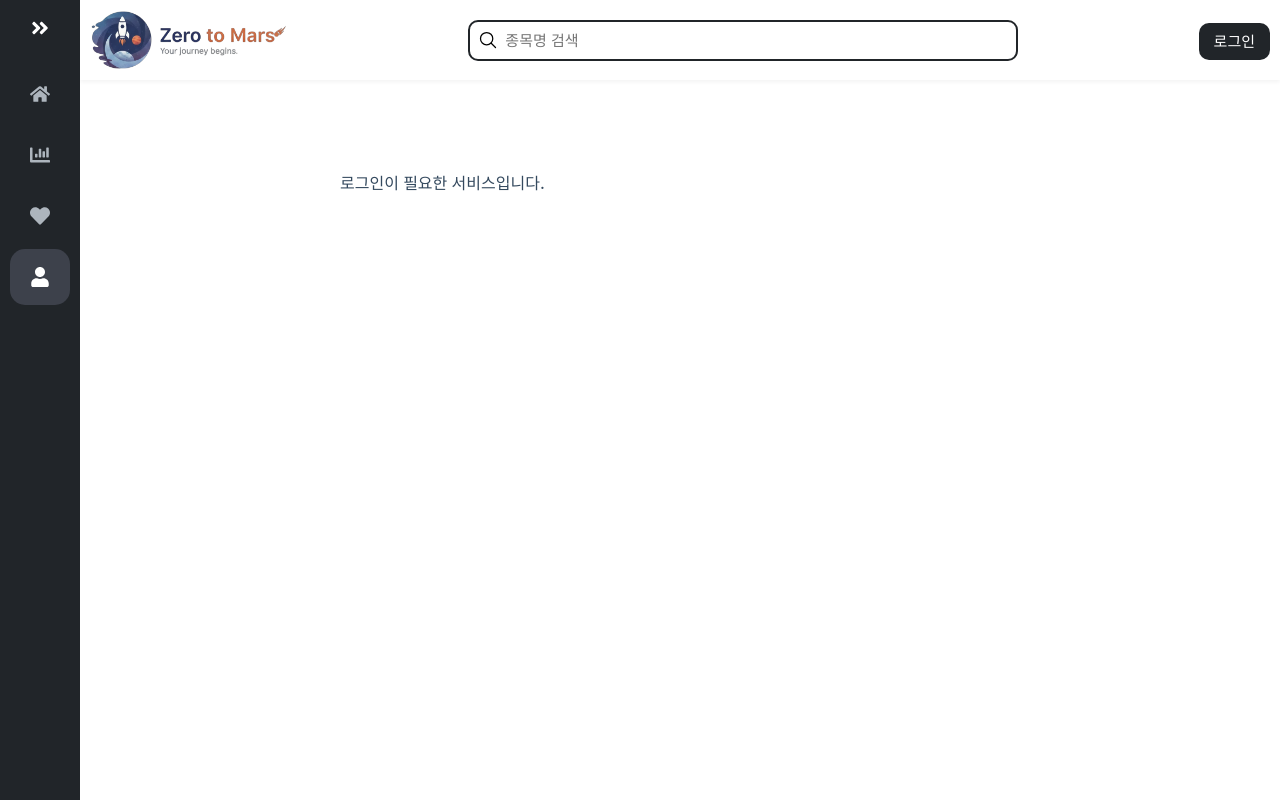
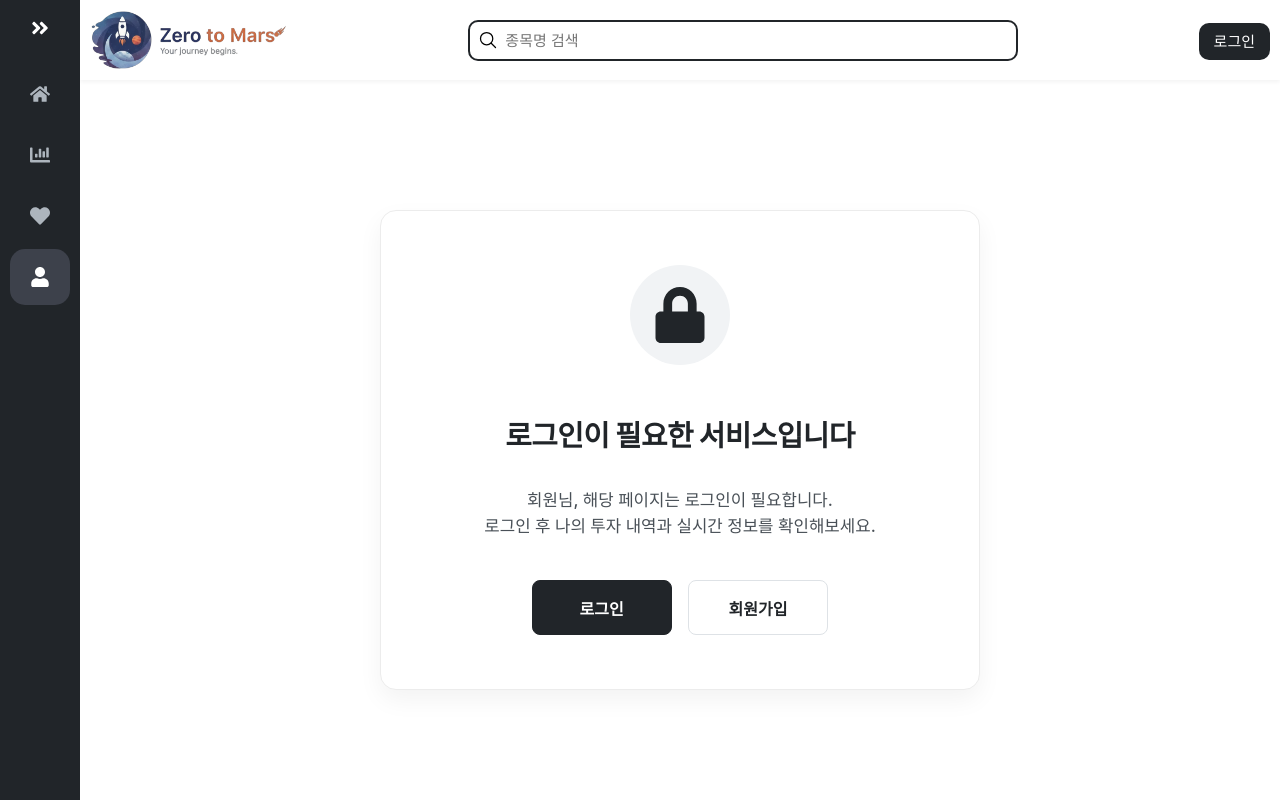
Before and after one commit to zxcvny/capstone, a React (Vite) app in the folder frontend/: page /myinfo in a window 1280 px wide. Built offline with nearby package versions, Linux system fonts and the light colour scheme; a web font is replaced by a local one.

Commit message:
비로그인 페이지 수정

```diff
--- a/frontend/src/components/NotLogin.jsx
+++ b/frontend/src/components/NotLogin.jsx
@@ -1,8 +1,41 @@
+import React from 'react';
+import { useNavigate } from 'react-router-dom';
+import { FaLock } from 'react-icons/fa'; // react-icons 설치 시 사용 권장
+import '../styles/NotLogin.css';
+
 function NotLogin() {
+    const navigate = useNavigate();
+
     return (
-        <div className="login-plz">
-            로그인이 필요한 서비스입니다.
+        <div className="not-login-container">
+            {/* 자물쇠 아이콘으로 '접근 불가/로그인 필요' 의미 전달 */}
+            <div className="not-login-icon">
+                <FaLock />
+            </div>
+
+            <h2 className="not-login-title">로그인이 필요한 서비스입니다</h2>
+
+            <p className="not-login-desc">
+                회원님, 해당 페이지는 로그인이 필요합니다.<br />
+                로그인 후 나의 투자 내역과 실시간 정보를 확인해보세요.
+            </p>
+
+            <div className="not-login-btn-group">
+                <button
+                    className="not-login-btn primary"
+                    onClick={() => navigate('/login')}
+                >
+                    로그인
+                </button>
+                <button
+                    className="not-login-btn secondary"
+                    onClick={() => navigate('/signup')}
+                >
+                    회원가입
+                </button>
+            </div>
         </div>
-    )
+    );
 }
-export default NotLogin
+
+export default NotLogin;
--- a/frontend/src/pages/MyFavorite.jsx
+++ b/frontend/src/pages/MyFavorite.jsx
@@ -5,7 +5,7 @@ function MyFavorite() {
     const { user } = useAuth();
 
     return (
-        <div>
+        <div className="page-container">
             {user ? (
                 // user 정보 있을 때 (로그인 상태일 때)
                 <div></div>
--- a/frontend/src/pages/MyInfo.jsx
+++ b/frontend/src/pages/MyInfo.jsx
@@ -143,7 +143,7 @@ function MyInfo() {
     };
 
     return (
-        <div className="myinfo-container">
+        <div className="page-container">
             {user ? (
                 <div className="myinfo-content">
                     <div className="myinfo-header">
--- a/frontend/src/pages/MyInvestList.jsx
+++ b/frontend/src/pages/MyInvestList.jsx
@@ -5,7 +5,7 @@ function MyInvestList() {
     const { user } = useAuth();
 
     return(
-        <div>
+        <div className="page-container">
             {user ? (
                 // user 정보 있을 때 (로그인 상태일 때)
                 <div></div>
--- a/frontend/src/styles/MyInfo.css
+++ b/frontend/src/styles/MyInfo.css
@@ -8,7 +8,7 @@
 }
 
 /* 전체 컨테이너 */
-.myinfo-container {
+.page-container {
     padding: 60px 20px;
     max-width: 720px;
     margin: 0 auto;
--- /dev/null
+++ b/frontend/src/styles/NotLogin.css
@@ -0,0 +1,108 @@
+/* frontend/src/styles/NotLogin.css */
+
+.not-login-container {
+    display: flex;
+    flex-direction: column;
+    justify-content: center;
+    align-items: center;
+    min-height: 60vh; /* 시원한 여백 */
+    background-color: #ffffff; /* 깨끗한 화이트 배경 */
+    border-radius: 16px; /* 부드러운 모서리 */
+    padding: 3rem 2rem;
+    text-align: center;
+    /* 은은한 그림자로 입체감 부여 */
+    box-shadow: 0 10px 25px rgba(0, 0, 0, 0.05);
+    margin: 40px auto;
+    max-width: 600px;
+    border: 1px solid #ececec;
+}
+
+.not-login-icon {
+    font-size: 3.5rem;
+    color: #212529; /* 아이콘도 메인 컬러와 톤을 맞춤 */
+    margin-bottom: 1.5rem;
+    background-color: #f1f3f5;
+    width: 100px;
+    height: 100px;
+    display: flex;
+    align-items: center;
+    justify-content: center;
+    border-radius: 50%; /* 둥근 아이콘 배경 */
+}
+
+.not-login-title {
+    font-size: 1.8rem;
+    font-weight: 800;
+    color: #212529; /* 메인 타이틀 진하게 */
+    margin-bottom: 1rem;
+    letter-spacing: -0.5px;
+}
+
+.not-login-desc {
+    font-size: 1.05rem;
+    color: #495057; /* 가독성 좋은 회색 */
+    line-height: 1.6;
+    margin-bottom: 2.5rem;
+    word-break: keep-all; /* 한글 줄바꿈 최적화 */
+}
+
+.not-login-btn-group {
+    display: flex;
+    gap: 1rem;
+    width: 100%;
+    justify-content: center;
+}
+
+.not-login-btn {
+    padding: 0.9rem 2.5rem;
+    font-size: 1rem;
+    font-weight: 600;
+    border-radius: 8px;
+    cursor: pointer;
+    transition: all 0.2s ease;
+    min-width: 140px;
+}
+
+/* 메인 버튼: 메인 컬러(#212529) 적용 */
+.not-login-btn.primary {
+    background-color: #212529;
+    color: #ffffff;
+    border: 1px solid #212529;
+}
+
+.not-login-btn.primary:hover {
+    background-color: #343a40; /* 호버 시 약간 밝아짐 */
+    border-color: #343a40;
+    transform: translateY(-2px);
+    box-shadow: 0 4px 12px rgba(33, 37, 41, 0.2);
+}
+
+/* 서브 버튼: 아웃라인 스타일 */
+.not-login-btn.secondary {
+    background-color: #ffffff;
+    color: #212529;
+    border: 1px solid #dee2e6;
+}
+
+.not-login-btn.secondary:hover {
+    background-color: #f8f9fa;
+    border-color: #212529; /* 호버 시 테두리를 메인 컬러로 */
+    color: #212529;
+}
+
+/* 모바일 대응 */
+@media (max-width: 576px) {
+    .not-login-container {
+        padding: 2rem 1.5rem;
+        margin: 20px 15px;
+        min-height: 50vh;
+    }
+
+    .not-login-btn-group {
+        flex-direction: column; /* 모바일에서 버튼 세로 정렬 */
+    }
+
+    .not-login-btn {
+        width: 100%;
+    }
+}
```
